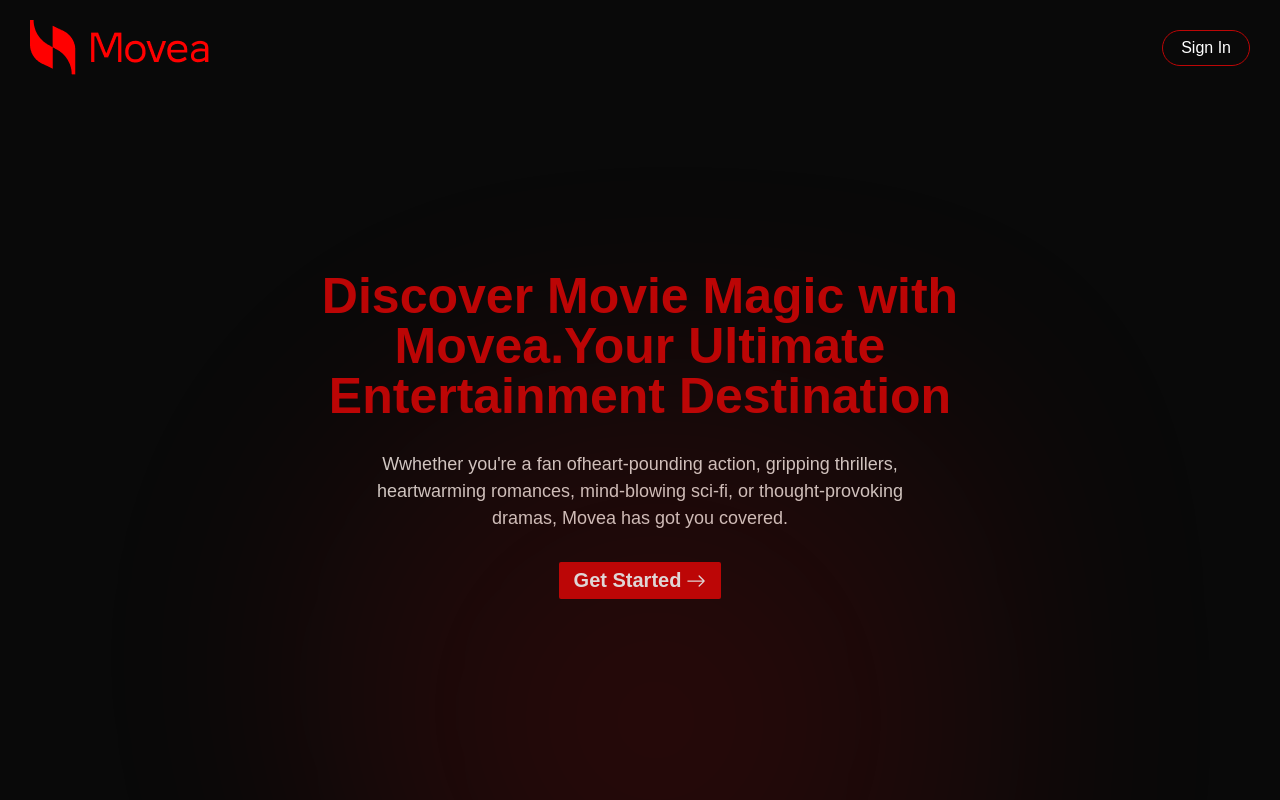
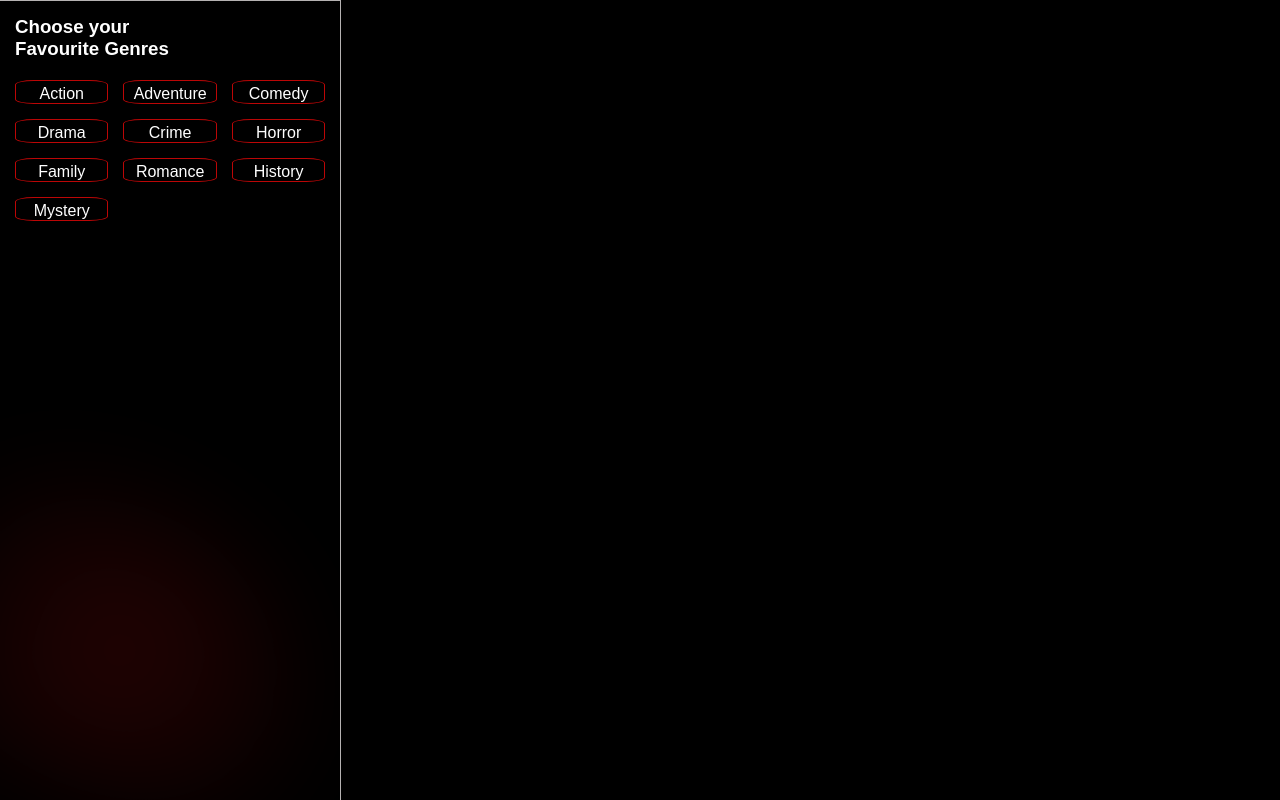
Before and after one commit to Vanshika-Malik2004/movea, a React (Vite) app: page / in a window 1280 px wide. Built offline with nearby package versions, Linux system fonts and the light colour scheme; a web font is replaced by a local one.

Commit message:
add the left navigation bar, displaying the genres

```diff
--- a/src/App.jsx
+++ b/src/App.jsx
@@ -1,10 +1,12 @@
 import LandingPage from "./pages/LandingPage";
-
+import Genres from "./components/Genres";
+import movieList from "./components/movieList";
 function App() {
   return (
-    <>
-      <LandingPage />
-    </>
+    <div className="app_main_container">
+      <Genres />
+      <movieList className="movie_list" />
+    </div>
   );
 }
 
--- a/src/components/Genres.jsx
+++ b/src/components/Genres.jsx
@@ -0,0 +1,83 @@
+import React, { useState, useEffect } from "react";
+
+const initialGenres = [
+  { label: "Action", id: "action", isChecked: false },
+  { label: "Adventure", id: "adventure", isChecked: false },
+  { label: "Comedy", id: "comedy", isChecked: false },
+  { label: "Drama", id: "drama", isChecked: false },
+  { label: "Crime", id: "crime", isChecked: false },
+  { label: "Horror", id: "horror", isChecked: false },
+  { label: "Family", id: "family", isChecked: false },
+  { label: "Romance", id: "romance", isChecked: false },
+  { label: "History", id: "history", isChecked: false },
+  { label: "Mystery", id: "mystery", isChecked: false },
+];
+const Genres = () => {
+  const [choosen_genres, setChoosen_genres] = useState([]);
+
+  const [genres, setGenes] = useState(initialGenres);
+
+  const updateChoosenGenre = () => {
+    const temp_arr = genres.filter((genre) => {
+      return genre.isChecked;
+    });
+    const update_arr = temp_arr.map((genre) => {
+      return genre.id;
+    });
+    setChoosen_genres(update_arr);
+  };
+  const toggle_genre = (id) => {
+    const temp_genres = [...genres];
+    for (let gen of temp_genres) {
+      if (gen.id == id) {
+        if (gen.isChecked == false) {
+          gen.isChecked = true;
+        } else {
+          gen.isChecked = false;
+        }
+      }
+    }
+    setGenes(temp_genres);
+  };
+
+  const render_genres = () => {
+    return (
+      <div className="gen_genresList">
+        {genres.map(function (genre) {
+          return (
+            <div
+              className={
+                genre.isChecked
+                  ? "gen_checked gen_genre"
+                  : "gen_unchecked gen_genre"
+              }
+              key={genre.id}
+              onClick={(event) => {
+                toggle_genre(genre.id);
+              }}
+              onDoubleClick={() => {
+                toggle_genre(genre.id);
+              }}
+            >
+              {genre.label}
+            </div>
+          );
+        })}
+      </div>
+    );
+  };
+  useEffect(() => {
+    updateChoosenGenre();
+    console.log(choosen_genres);
+  }, [genres]);
+
+  return (
+    <div className="gen_main_container">
+      <h3 className="gen_heading">Choose your Favourite Genres</h3>
+      {render_genres()}
+      <div className="gen_gradient_container"></div>
+    </div>
+  );
+};
+
+export default Genres;
--- a/src/components/movieList.jsx
+++ b/src/components/movieList.jsx
@@ -0,0 +1,7 @@
+import React from "react";
+
+const movieList = () => {
+  return <div>movieList</div>;
+};
+
+export default movieList;
--- a/src/index.css
+++ b/src/index.css
@@ -3,7 +3,16 @@
   margin: 0px;
   box-sizing: border-box;
 }
-
+/*css for the app component*/
+.app_main_container {
+  width: 100vw;
+  display: grid;
+  grid-template-columns: 0.8fr 2.2fr;
+}
+.movie_list {
+  background-color: black;
+}
+/*css for the LandingPage*/
 body {
   font-family: "Satoshi", sans-serif;
 }
@@ -96,7 +105,7 @@ body {
 
 .gradient_container {
   position: absolute;
-  bottom: -40%;
+  bottom: 100px;
   left: 20%;
   width: 800px;
   height: 800px;
@@ -110,3 +119,62 @@ body {
   opacity: 0.2;
   z-index: 1;
 }
+/*css for the genres section*/
+.gen_main_container {
+  position: relative;
+  overflow: hidden;
+  background-color: black;
+  padding: 15px;
+  font-family: "Satoshi", sans-serif;
+  color: white;
+  width: 100%;
+  height: 100vh;
+  gap: 20px;
+  display: flex;
+  flex-direction: column;
+  align-items: flex-start;
+  justify-content: flex-start;
+  border-right: 0.5px solid rgb(181, 178, 178);
+  border-top: 0.5px solid rgb(181, 178, 178);
+}
+.gen_heading {
+  width: 60%;
+}
+.gen_checked {
+  background-color: red;
+}
+.gen_genre {
+  text-align: center;
+  padding-top: 4px;
+  border-radius: 20%;
+}
+.gen_genresList {
+  display: grid;
+  grid-template-columns: repeat(auto-fit, minmax(77px, 2fr));
+  width: 100%;
+  gap: 15px;
+}
+.gen_unchecked {
+  border: 1px solid rgb(188, 6, 6);
+  transition: all 0.3s ease-in-out;
+}
+.gen_genresList :hover {
+  transform: scale(0.95);
+}
+.gen_gradient_container {
+  position: absolute;
+  bottom: 0%;
+  transform: rotate(200deg);
+  left: -80px;
+  width: 400px;
+  height: 300px;
+  border-radius: 50% 22% 40% 80%;
+  filter: blur(50px);
+  background: radial-gradient(
+    circle at 50% 50%,
+    rgb(189, 16, 16),
+    rgba(76, 0, 255, 0)
+  );
+  opacity: 0.2;
+  z-index: 1;
+}
```
Also changed, not shown: src/components/navbar/NavBarGen.jsx (added, +7 -0 lines).
